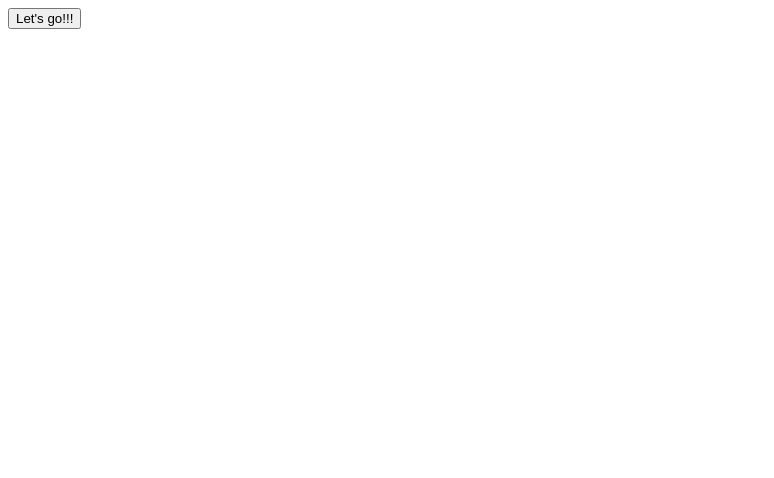
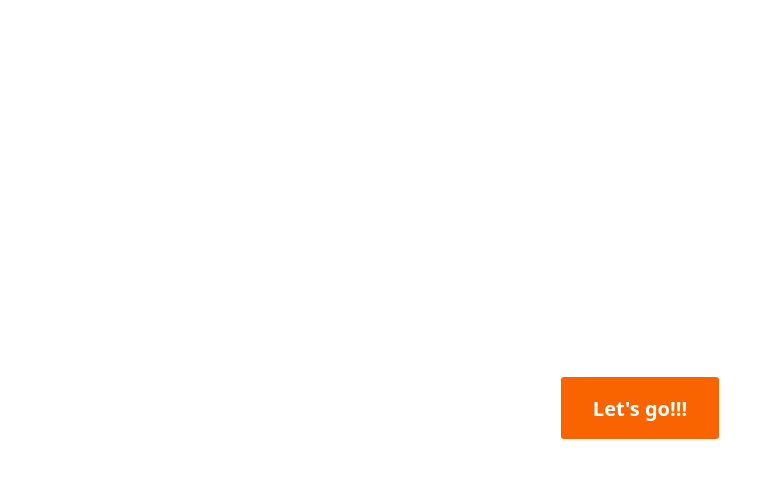
Before and after one commit to mollyhe0523/ScavengerHunt, a plain HTML site: page index.html in a window 1280 px wide. Shown: the whole page, without its empty margins (0-774 px from the left). Drawn offline with Linux system fonts and the light colour scheme.

Commit message:
Update index.html

```diff
--- a/index.html
+++ b/index.html
@@ -4,7 +4,60 @@
     <meta charset="UTF-8">
     <meta http-equiv="X-UA-Compatible" content="IE=edge">
     <meta name="viewport" content="width=device-width, initial-scale=1.0">
-    <title>Document Title</title>
+    <title>Scavenger hunt landing page</title>
+    <style>
+        .button-container {
+            display: flex;
+            justify-content: center;
+            align-items: center;
+            height: 100vh; /* This makes the container take the full height of the viewport */
+        }
+        .button-5 {
+            align-items: center;
+            background-clip: padding-box;
+            background-color: #fa6400;
+            border: 1px solid transparent;
+            border-radius: .25rem;
+            box-shadow: rgba(0, 0, 0, 0.02) 0 1px 3px 0;
+            box-sizing: border-box;
+            color: #fff;
+            cursor: pointer;
+            display: inline-flex;
+            font-family: system-ui,-apple-system,system-ui,"Helvetica Neue",Helvetica,Arial,sans-serif;
+            font-size: 20px; /* Increased font size */
+            font-weight: 600;
+            justify-content: center;
+            line-height: 1.25;
+            margin: 0;
+            min-height: 4rem; /* Increased minimum height */
+            padding: 1rem 2rem; /* Increased padding */
+            position: relative;
+            text-decoration: none;
+            transition: all 250ms;
+            user-select: none;
+            -webkit-user-select: none;
+            touch-action: manipulation;
+            vertical-align: baseline;
+            width: auto;
+        }
+
+        .button-5:hover,
+        .button-5:focus {
+            background-color: #fb8332;
+            box-shadow: rgba(0, 0, 0, 0.1) 0 4px 12px;
+        }
+
+        .button-5:hover {
+            transform: translateY(-1px);
+        }
+
+        .button-5:active {
+            background-color: #c85000;
+            box-shadow: rgba(0, 0, 0, .06) 0 2px 4px;
+            transform: translateY(0);
+        }
+
+    </style>
     <script type="text/javascript">
         function random_4(){
             var myrandom=Math.floor(Math.random()*4)
@@ -25,8 +78,12 @@
     </script>
 </head>
 <body>
-    <form>
-    <input type="button" value="Let's go!!!" onClick="random_4()">
-    </form>
+    <div class="button-container">
+
+        <form>
+        <input class="button-5" type="button" value="Let's go!!!" onClick="random_4()">
+        </form>
+
+    </div>
 </body>
 </html>
```
